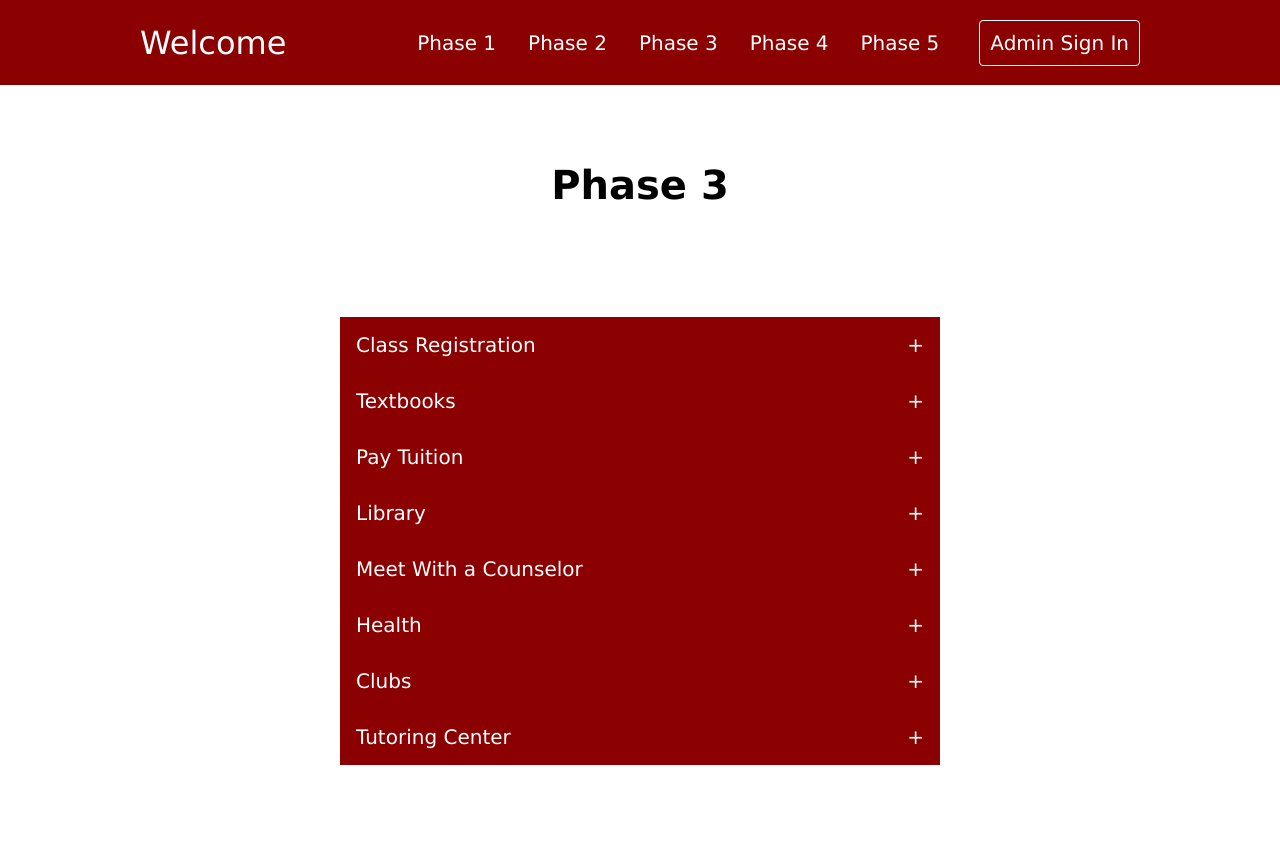
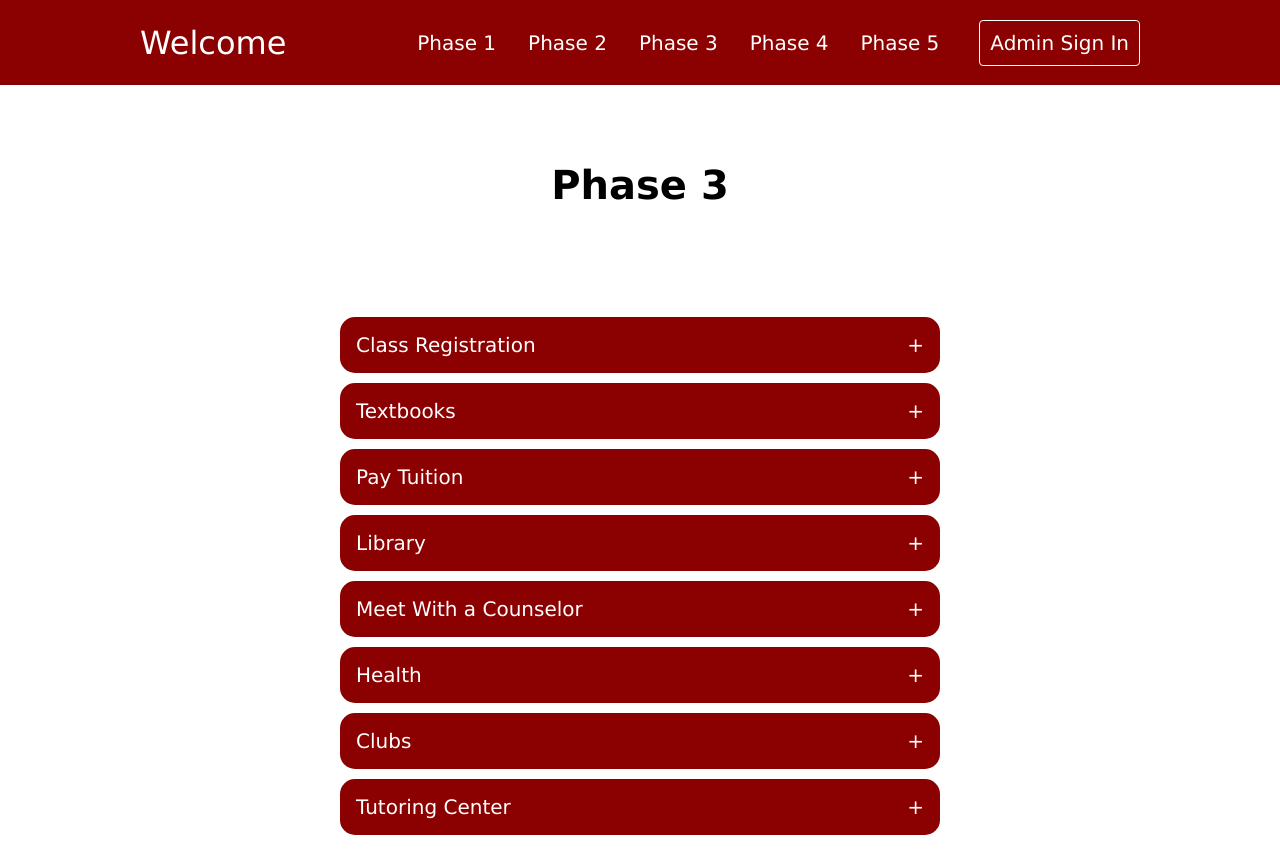
Before and after one commit to fizharoon/Globidea_Capstone, a React (Create React App) app in the folder Globidea/frontend/: page /phase3 in a window 1280 px wide. Before the commit the page ends 800 px from the top, so only its background shows below. Built offline with nearby package versions, Linux system fonts and the light colour scheme.

Commit message:
Added animation for accordion

```diff
--- a/Globidea/frontend/src/Components/Accordion/Accordion.js
+++ b/Globidea/frontend/src/Components/Accordion/Accordion.js
@@ -2,14 +2,32 @@ import React, {useState} from 'react';
 
 const Accordion = ({title, content}) => {
     const [isActive, setIsActive] = useState(false);
+    const [contentHeight, setContentHeight] = useState(0);
+
+    const toggleAccordion = () => {
+        setIsActive(!isActive);
+    };
+
+    const handleContent = (contentRef) => {
+        if(contentRef){
+            setContentHeight(contentRef.scrollHeight);
+        }
+    };
+
+    const contentStyle = {
+        maxHeight: isActive ? contentHeight + 'px' : 0,
+        display: isActive ? 'block' : 'none',
+        overflow: 'hidden',
+        transition: 'max-height 0.5s ease-in-out, display 0.5s ease-in-out',
+    }
 
     return (
         <div className="accordion-item">
-            <div className="accordion-title" onClick={() => setIsActive(!isActive)}>
+            <div className="accordion-title" onClick={toggleAccordion}>
                 <div>{title}</div>
                 <div>{isActive ? '-' : '+'}</div>
             </div>
-            {isActive && <div className="accordion-content">{content}</div>}
+            <div className="accordion-content" style={contentStyle} ref={handleContent}>{content}</div>
         </div>
     );
 };
--- a/Globidea/frontend/src/Pages/phases.css
+++ b/Globidea/frontend/src/Pages/phases.css
@@ -23,6 +23,10 @@
     margin: 2rem auto;
   }
 
+  .accordion-item{
+    margin-bottom: 10px;
+  }
+
   .accordion-title {
     display: flex;
     flex-direction: row;
@@ -30,8 +34,7 @@
     cursor: pointer;
     background-color: darkred;
     color:white;
-
-    /*border-radius: 1 rem;*/
+    border-radius: 15px;
   }
 
   .accordion-title:hover {
@@ -44,7 +47,10 @@
   }
 
   .accordion-content {
-    background-color: #E2E6E6;
+    background-color: white;
+    overflow: hidden;
+    transition-duration: 3s;
+    transition-timing-function: ease-in-out;
   }
 
   .accordion-item{
```
